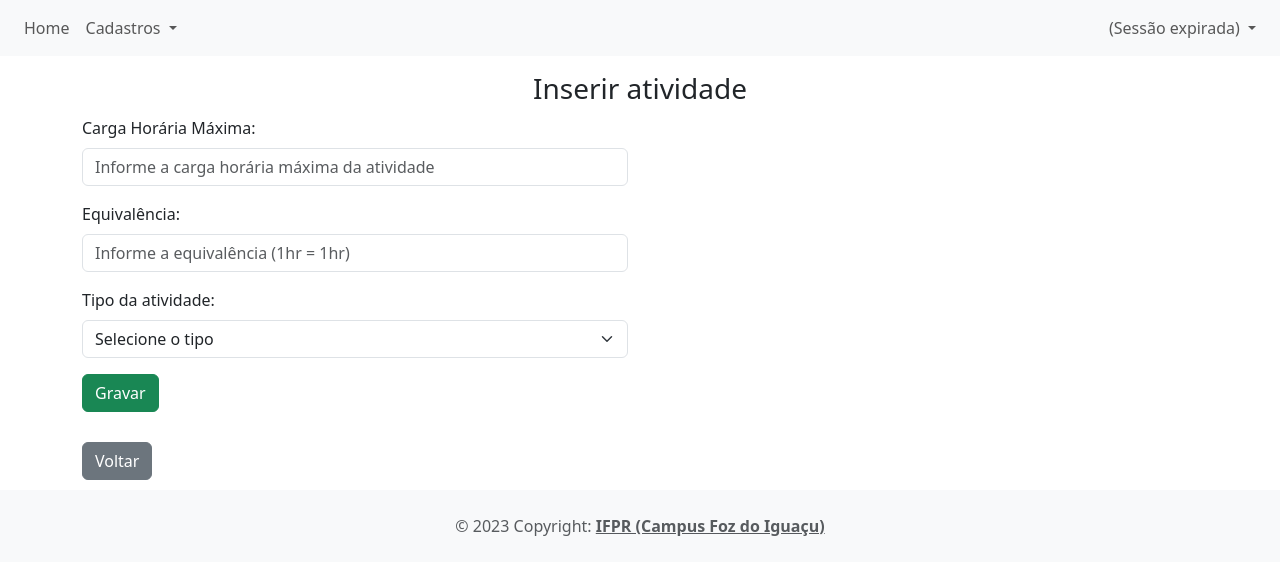
After one commit to Time-Amizade/projeto-CertificaIF, a PHP site: page /app/view/atividade/form.php in a window 1280 px wide. The commit adds this page. Shown: the top 575 px of the page. Run offline with PHP 8.4, Linux system fonts and the light colour scheme; the template is opened without the code that fills it, so the values that code supplies are empty.

Commit message:
cadastro de curso e atividades concluido

```diff
--- /dev/null
+++ b/app/view/atividade/form.php
@@ -0,0 +1,80 @@
+<?php
+#Nome do arquivo: curso/form.php
+#Objetivo: interface para cadastros os cursos do sistema
+
+require_once(__DIR__ . "/../include/header.php");
+require_once(__DIR__ . "/../include/menu.php");
+?>
+
+<h3 class="text-center">
+    <?php if($dados['id'] == 0) echo "Inserir"; else echo "Alterar"; ?>
+    atividade
+</h3>
+
+<div class="container">
+
+    <div class="row" style="margin-top: 10px;">
+
+        <div class="col-6">
+            <form id="frmCurso" method="POST" action="<?= BASEURL ?>/controller/CursoAtivController.php?action=save" >
+                <div class="mb-3">
+                    <label class="form-label" for="txtCargaHorariaMax">Carga Horária Máxima:</label>
+                    <input class="form-control" type="text" id="txtNomeCurso" name="cargaHorariaMax"
+                        maxlength="70" placeholder="Informe a carga horária máxima da atividade"
+                        value="<?php echo (isset($dados["ativ"]) ? $dados["ativ"]->getCargaHorariaMax() : ''); ?>" />
+                </div>
+
+                <div class="mb-3">
+                    <label class="form-label" for="txtEquivalencia">Equivalência:</label>
+                    <input class="form-control" type="text" id="txtEquivalencia" name="equivalencia"
+                        maxlength="15" placeholder="Informe a equivalência (1hr = 1hr)"
+                        value="<?php echo (isset($dados["ativ"]) ? $dados["ativ"]->getEquivalencia() : ''); ?>"/>
+                </div>
+
+                <div class="mb-3">
+                    <label class="form-label" for="selAtiv">Tipo da atividade:</label>
+                    <select class="form-select" name="ativ" id="selAtiv">
+                        <option value="">Selecione o tipo</option>
+                        <?php foreach($dados["listaTipo"] as $tipo): ?>
+                            <option value="<?= $tipo->getId(); ?>"
+                                <?php
+                                    if(isset($dados["ativ"]) && $dados["ativ"]->getTipoAtiv() == $tipo->getId())
+                                        echo "selected";
+                                ?>
+                            >
+                                <?= $tipo->getNomeAtiv(); ?>
+                            </option>
+                        <?php endforeach; ?>
+                    </select>
+                </div>
+
+
+
+                <input type="hidden" id="hddId" name="id"
+                    value="<?= $dados['id']; ?>" />
+
+                <input type="hidden" id="hddId2" name="idCurso"
+                    value="<?= $dados['idCurso']; ?>" />
+
+                <div class="mt-3">
+                    <button type="submit" class="btn btn-success">Gravar</button>
+                </div>
+            </form>
+        </div>
+
+        <div class="col-6">
+            <?php require_once(__DIR__ . "/../include/msg.php"); ?>
+        </div>
+    </div>
+
+    <div class="row" style="margin-top: 30px;">
+        <div class="col-12">
+        <a class="btn btn-secondary"
+                href="<?= BASEURL ?>/controller/HomeController.php?action=home">Voltar</a>
+        </div>
+    </div>
+</div>
+
+<?php
+require_once(__DIR__ . "/../include/footer.php");
+?>
```
Also changed, not shown: app/controller/CursoAtivController.php (+35 -8 lines), app/view/atividade/list.php (+9 -10 lines).
